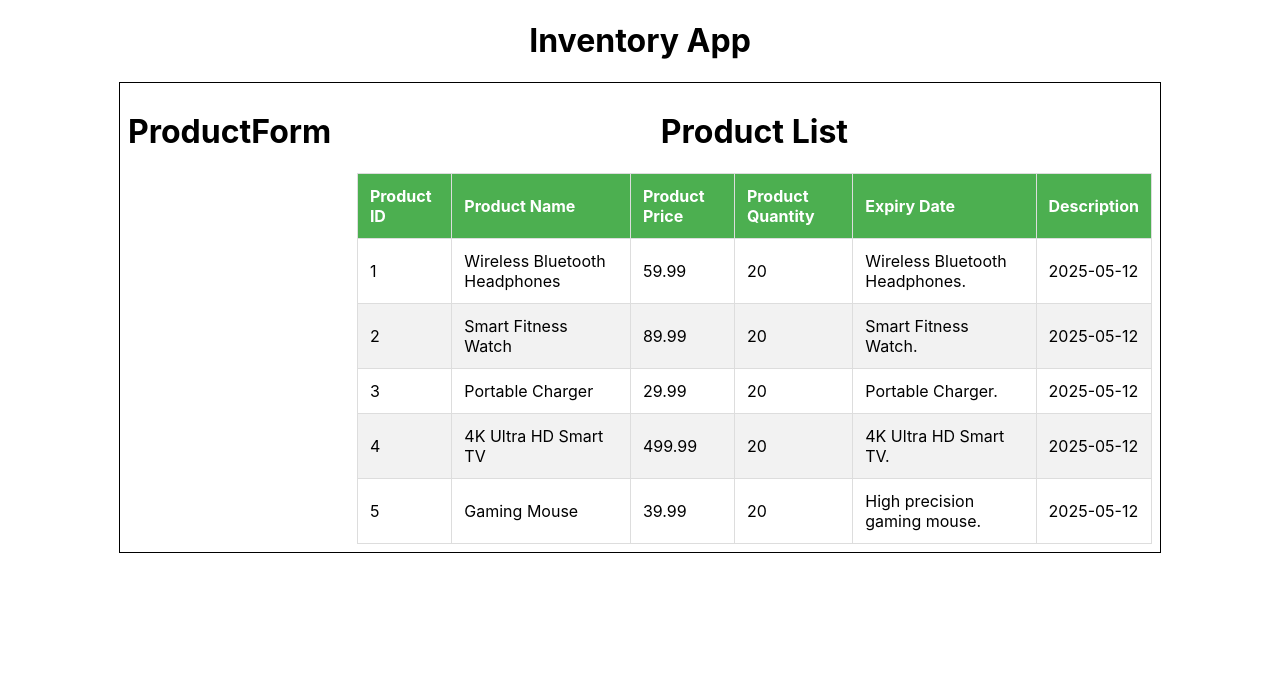
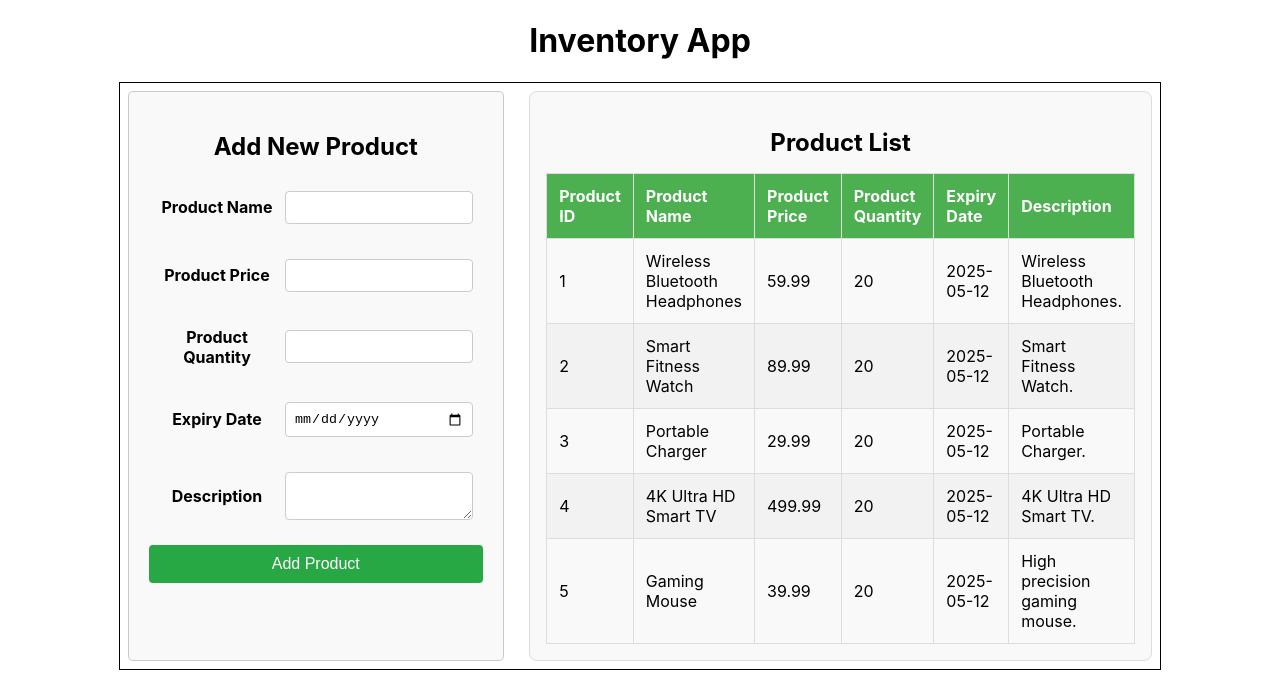
Before and after one commit to ajayrana0503/myinventory, a React (Create React App) app: page / in a window 1280 px wide. Shown: the top 700 px of the page. Built offline with nearby package versions, Linux system fonts and the light colour scheme.

Commit message:
Add ProductForm

```diff
--- a/src/components/products/ProductForm.js
+++ b/src/components/products/ProductForm.js
@@ -1,9 +1,77 @@
-import React from 'react'
+import React, { useState } from 'react'
+import styles from './ProductForm.module.css'
 
 const ProductForm = () => {
+  // State variables to hold form input values
+  const [productName, setProductName] = useState('')
+  const [productPrice, setProductPrice] = useState('')
+  const [productQuantity, setProductQuantity] = useState('')
+  const [expiryDate, setExpiryDate] = useState('')
+  const [description, setDescription] = useState('')
+
+  // Function to handle form submission
+  const handleSubmit = (e) => {
+    e.preventDefault()
+    // Handle form submission logic here
+    console.log({
+      productName,
+      productPrice,
+      productQuantity,
+      expiryDate,
+      description
+    })
+  }
+
   return (
-    <div>
-      <h1>ProductForm</h1>
+    <div className={styles.formContainer}>
+      <h2>Add New Product</h2>
+      <form onSubmit={handleSubmit}>
+        <div className={styles.formGroup}>
+          <label className={styles.formLabel}>Product Name</label>
+          <input
+            type="text"
+            className={styles.formInput}
+            value={productName}
+            onChange={(e) => setProductName(e.target.value)}
+          />
+        </div>
+        <div className={styles.formGroup}>
+          <label className={styles.formLabel}>Product Price</label>
+          <input
+            type="text"
+            className={styles.formInput}
+            value={productPrice}
+            onChange={(e) => setProductPrice(e.target.value)}
+          />
+        </div>
+        <div className={styles.formGroup}>
+          <label className={styles.formLabel}>Product Quantity</label>
+          <input
+            type="text"
+            className={styles.formInput}
+            value={productQuantity}
+            onChange={(e) => setProductQuantity(e.target.value)}
+          />
+        </div>
+        <div className={styles.formGroup}>
+          <label className={styles.formLabel}>Expiry Date</label>
+          <input
+            type="date"
+            className={styles.formInput}
+            value={expiryDate}
+            onChange={(e) => setExpiryDate(e.target.value)}
+          />
+        </div>
+        <div className={styles.formGroup}>
+          <label className={styles.formLabel}>Description</label>
+          <textarea
+            className={styles.formInput}
+            value={description}
+            onChange={(e) => setDescription(e.target.value)}
+          />
+        </div>
+        <button type="submit" className={styles.submitButton}>Add Product</button>
+      </form>
     </div>
   )
 }
--- /dev/null
+++ b/src/components/products/ProductForm.module.css
@@ -0,0 +1,55 @@
+.formContainer {
+    max-width: 600px; /* Adjusted width */
+    margin: 0 auto;
+    width: 100%;
+    padding: 20px;
+    border: 1px solid #ccc;
+    border-radius: 5px;
+    background-color: #f9f9f9;
+}
+
+.formContainer h2 {
+    text-align: center;
+    margin-bottom: 20px;
+}
+
+.formGroup {
+    display: flex;
+    flex-direction: row; /* Adjusted to row */
+    align-items: center; /* Align items to center */
+    margin-bottom: 15px;
+    padding: 10px;
+}
+
+.formLabel {
+    margin-right: 10px; /* Add margin to the right */
+    font-weight: bold;
+    width: 150px; /* Fixed width for labels */
+}
+
+.formInput {
+    width: 70%; /* Adjusted width to make input area smaller */
+    padding: 8px;
+    border: 1px solid #ccc;
+    border-radius: 4px;
+}
+
+.formGroup textarea {
+    resize: vertical;
+}
+
+.submitButton {
+    display: block;
+    width: 100%;
+    padding: 10px;
+    background-color: #28a745;
+    color: white;
+    border: none;
+    border-radius: 4px;
+    cursor: pointer;
+    font-size: 16px;
+}
+
+.submitButton:hover {
+    background-color: #218838;
+}
--- a/src/components/products/ProductList.js
+++ b/src/components/products/ProductList.js
@@ -51,8 +51,8 @@ const ProductList = () => {
         ]
     };
   return (
-    <div className={`${classes}`}>
-        <h1>Product List</h1>
+    <div className={classes.productlist}>
+        <h2>Product List</h2>
       <table>
         <thead>
             <tr>
@@ -72,8 +72,8 @@ const ProductList = () => {
                         <td>{product.name}</td>
                         <td>{product.price}</td>
                         <td>{product.quantity}</td>
+                        <td>{product.expiryDate}</td>
                         <td>{product.description}</td>
-                        <td>{product.expiryDate}</td>
 
                     </tr>
                 ))}
--- a/src/components/products/ProductList.module.css
+++ b/src/components/products/ProductList.module.css
@@ -1,5 +1,5 @@
 .productlist {
-    width: 80%;
+    width: 80%; /* Adjusted width */
     max-width: 1100px;
     margin: 0 auto;
     padding: 1rem;
@@ -8,13 +8,14 @@
     background-color: #f9f9f9;
 }
 
-  .product-list h2 {
+.productlist h2 {
     text-align: center;
     margin-bottom: 1rem;
 }
 
 table {
-    width: 100%;
+    width: 100%; /* Adjusted width */
+    margin: 0 auto; /* Center the table */
     border-collapse: collapse;
 }
 
```
Lines whose indentation alone changed are shown as unchanged.
